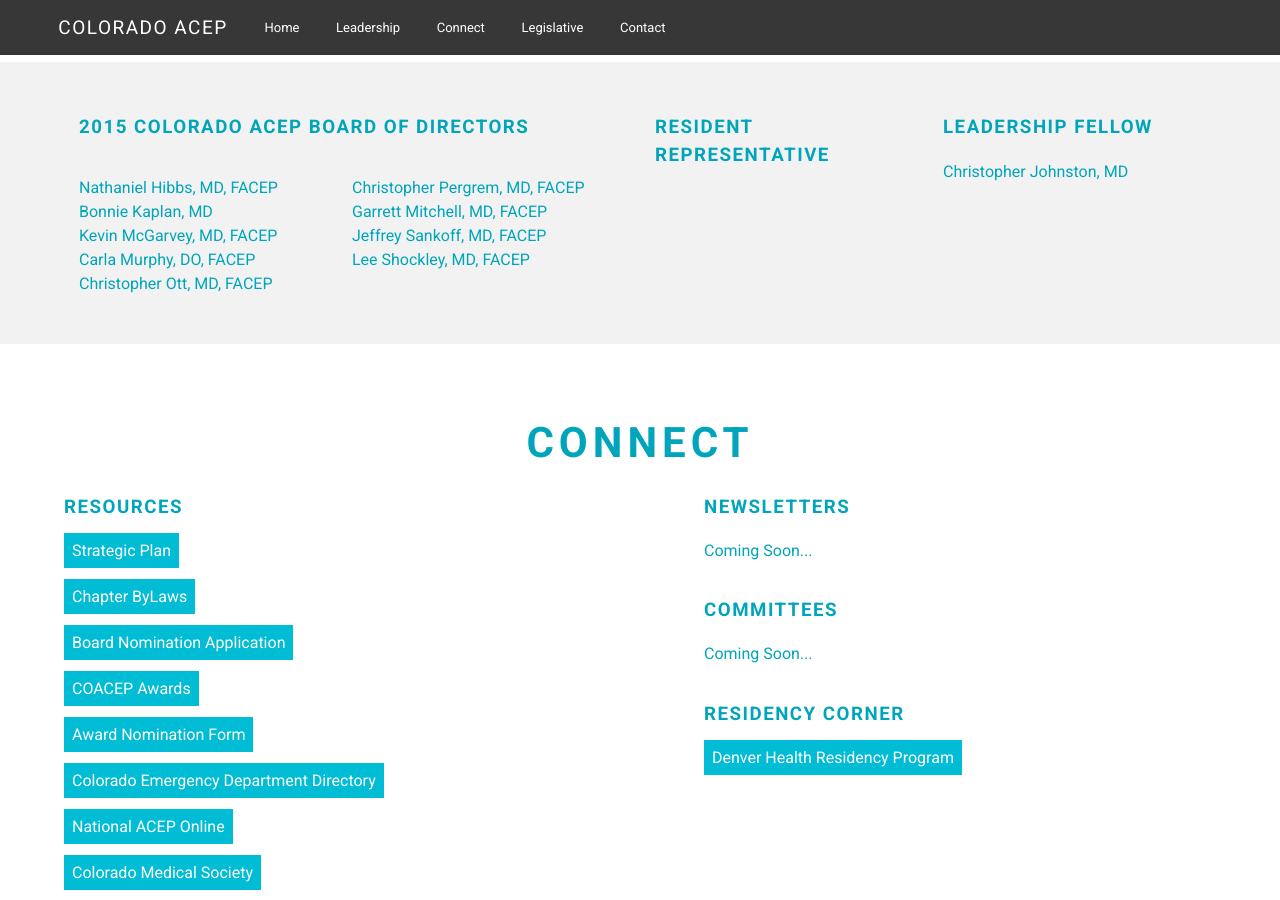
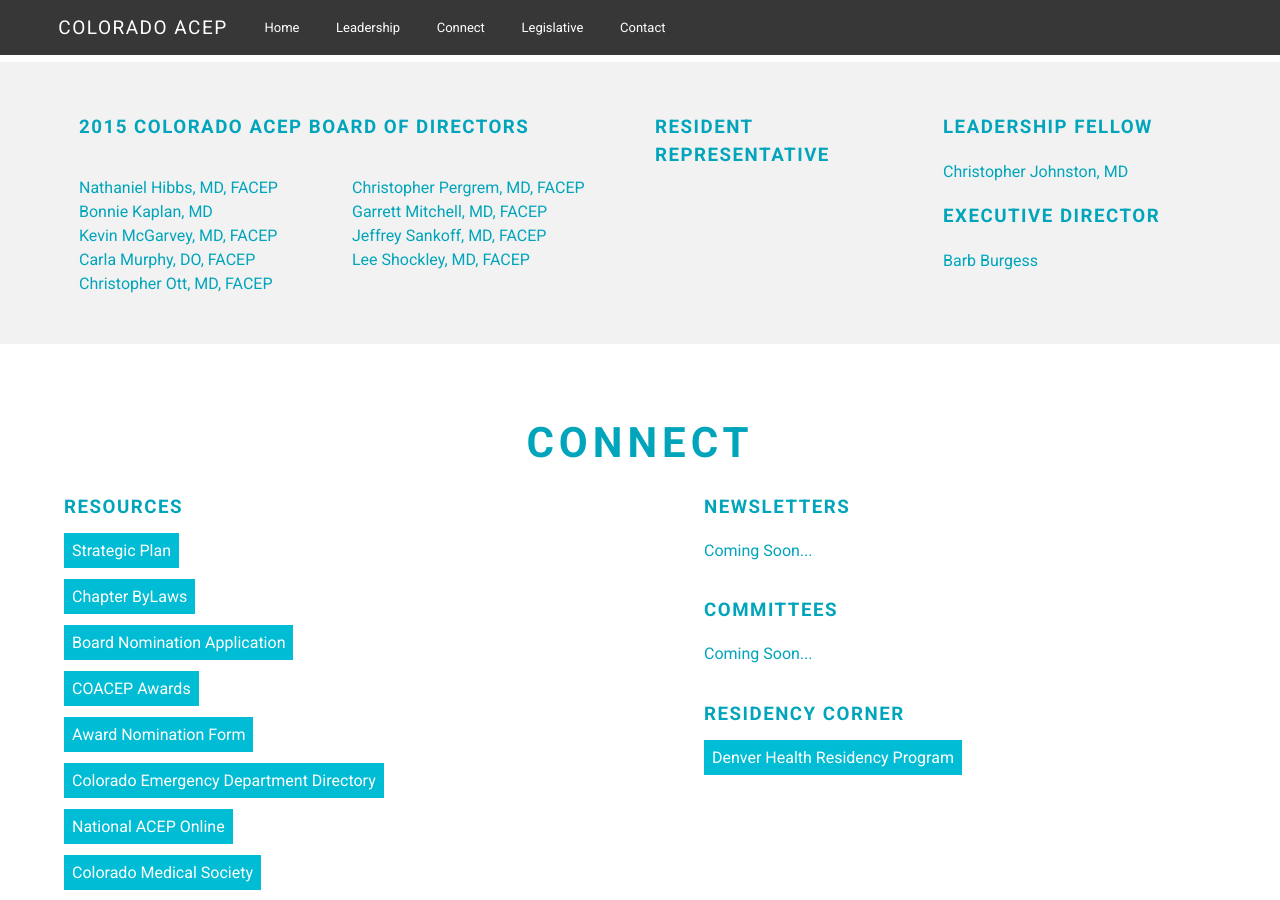
Before and after one commit to pebutler3/coacep, a Jekyll site: the page built from index.html, in a window 1280 px wide and 900 px high, scrolled down 1747 px. Built offline with Jekyll 4.4.1, drawn with Linux system fonts in a browser that asks for light colours.

Commit message:
added barb to sub-leg panel

```diff
--- a/_includes/sub-leadership.html
+++ b/_includes/sub-leadership.html
@@ -29,5 +29,9 @@
       <ul>
        <li>Christopher Johnston, MD</li>
       </ul>
+      <h3>Executive Director</h3>
+      <ul>
+       <li>Barb Burgess</li>
+      </ul>
     </section>
 </section>
```
